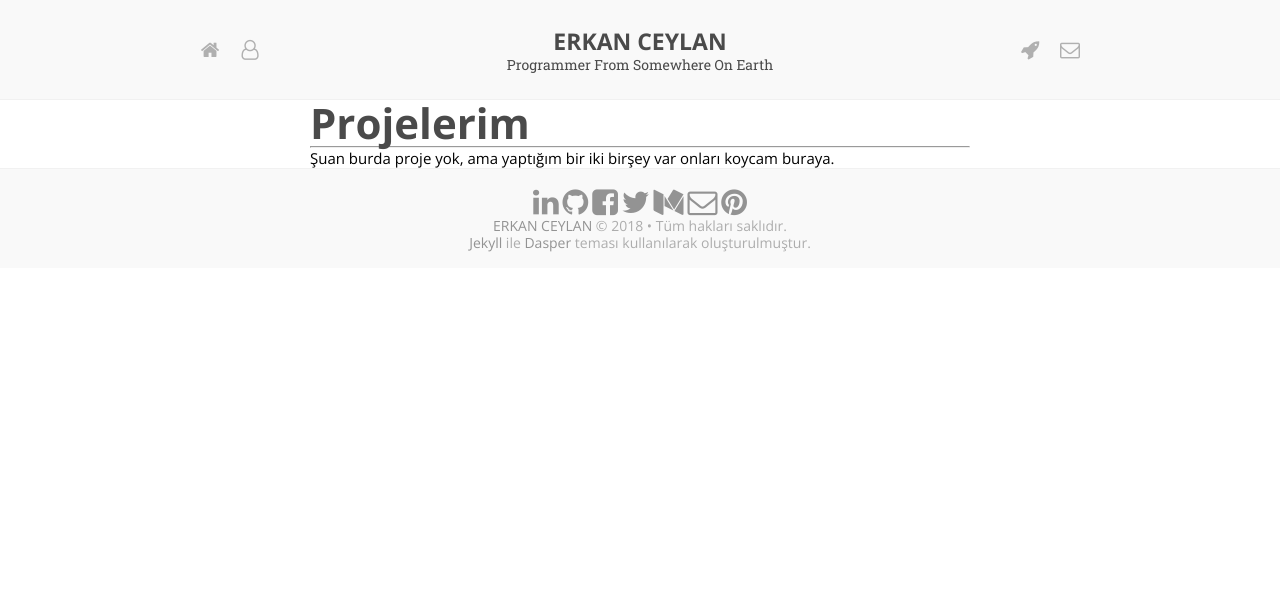
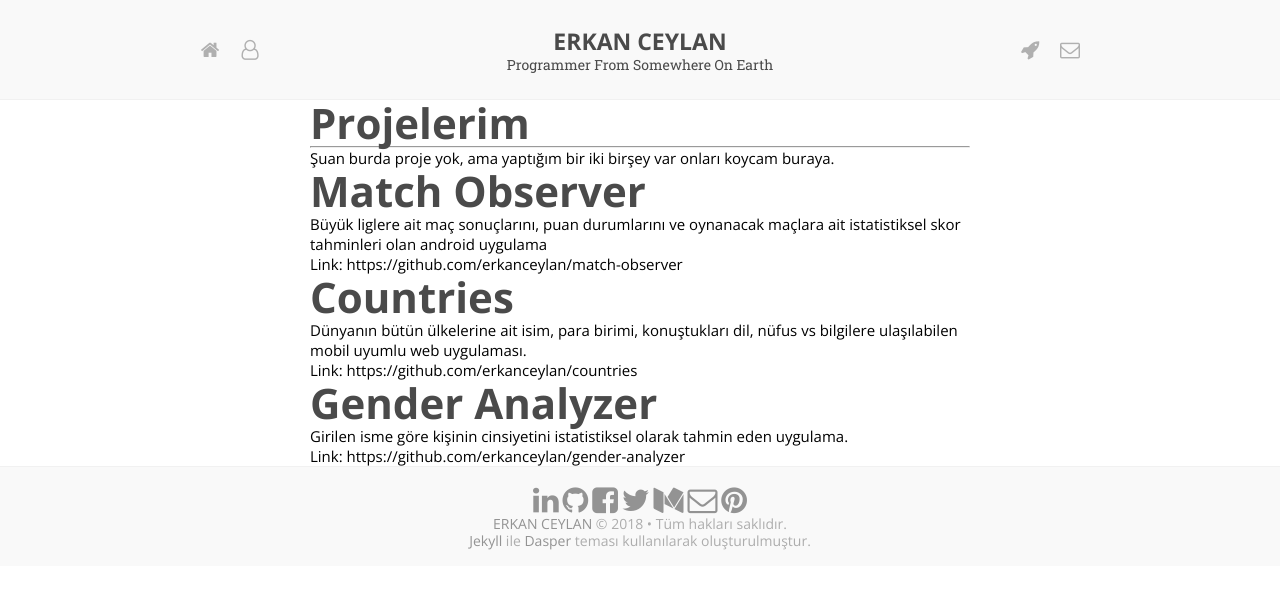
Before and after one commit to erkanceylan/blog, a Jekyll site: the page built from projects.md, in a window 1280 px wide. Shown: the top 589 px of the page. Built offline with Jekyll 4.4.1, drawn with Linux system fonts in a browser that asks for light colours.

Commit message:
Update projects.md
projeler başlıklarıyla eklendi

```diff
--- a/projects.md
+++ b/projects.md
@@ -8,3 +8,21 @@ permalink: /projects/
 -----
 
 Şuan burda proje yok, ama yaptığım bir iki birşey var onları koycam buraya.
+
+# Match Observer
+
+Büyük liglere ait maç sonuçlarını, puan durumlarını ve oynanacak maçlara ait istatistiksel skor tahminleri olan android uygulama
+
+Link: https://github.com/erkanceylan/match-observer
+
+# Countries
+
+Dünyanın bütün ülkelerine ait isim, para birimi, konuştukları dil, nüfus vs bilgilere ulaşılabilen mobil uyumlu web uygulaması.
+
+Link: https://github.com/erkanceylan/countries
+
+# Gender Analyzer
+
+Girilen isme göre kişinin cinsiyetini istatistiksel olarak tahmin eden uygulama.
+
+Link: https://github.com/erkanceylan/gender-analyzer
```
